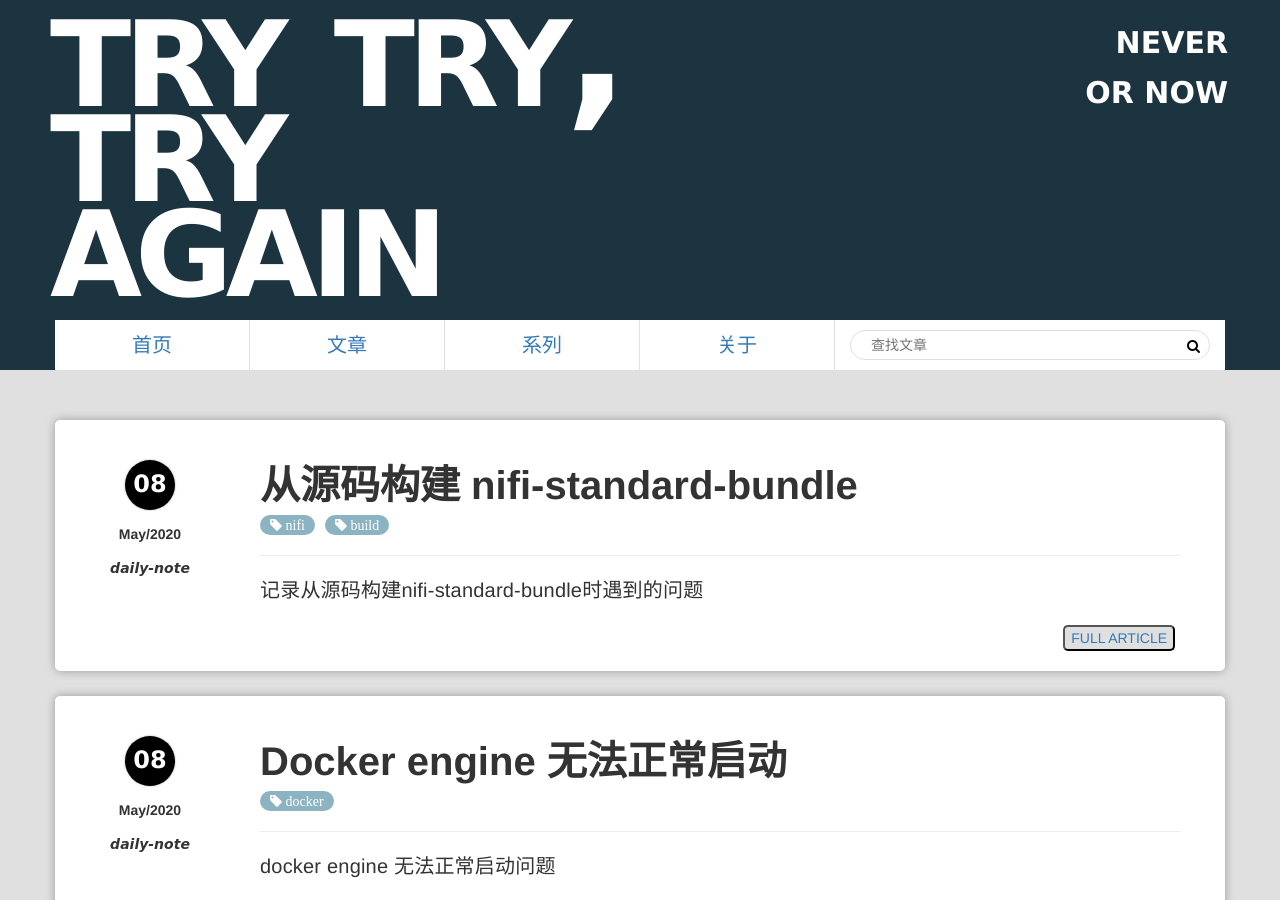
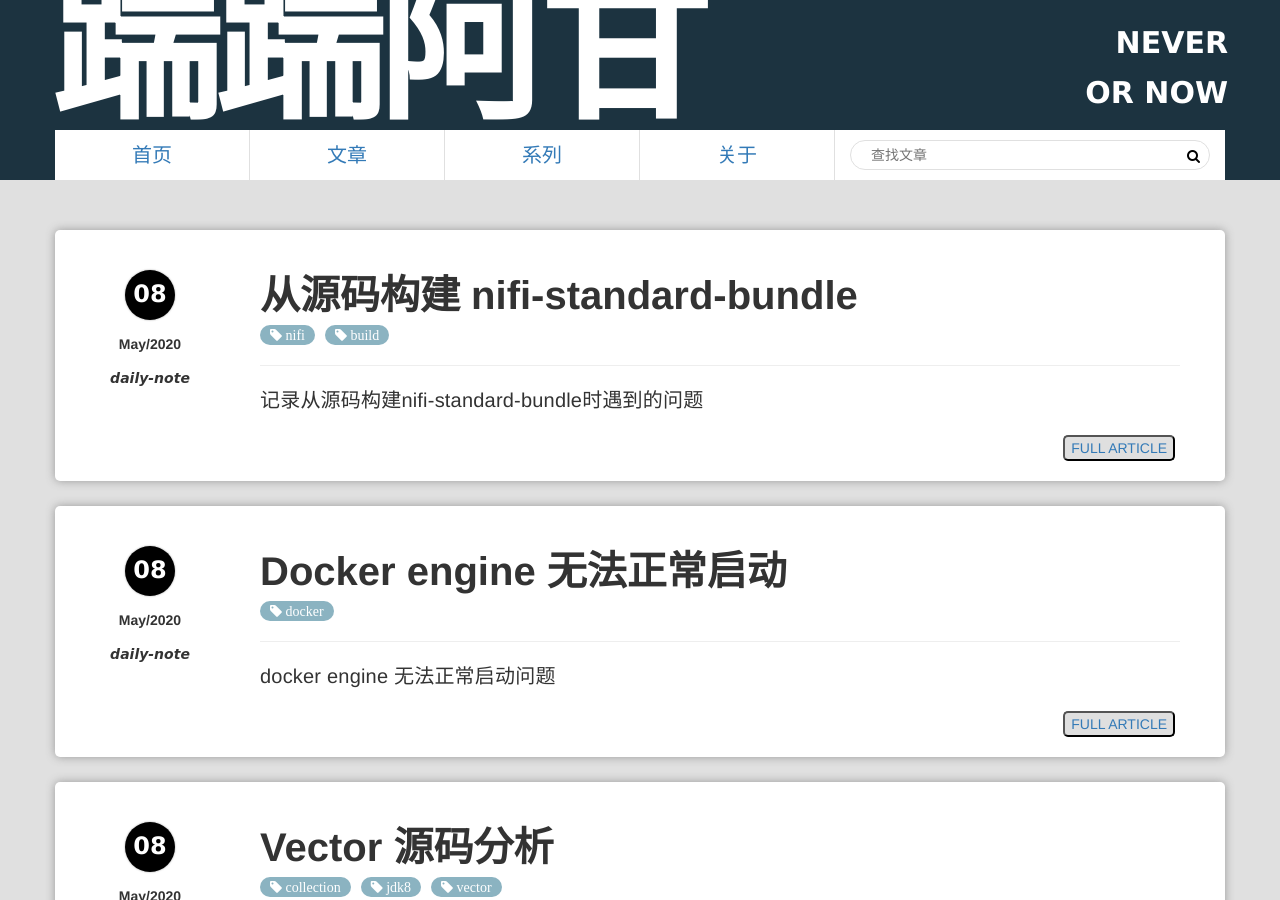
Before and after one commit to dophinlife/dophinlife.github.io, a Jekyll site: the page built from index.html, in a window 1280 px wide and 900 px high. Built offline with Jekyll 4.4.1, drawn with Linux system fonts in a browser that asks for light colours; the list of posts is cut into pages by our own code.

Commit message:
micro modification

```diff
--- a/_config.yml
+++ b/_config.yml
@@ -20,7 +20,7 @@
 excerpt_separator: "[-----]"
 
 url: https://dophinlife.github.io/ # Required: replace this with your domain
-name: try try, try again # Required: will be displayed on every page's header
+name: 踹踹阿甘 # Required: will be displayed on every page's header
 title: "Dophinlife's personal blog" # Required: site's default title
 shout: # Required: **TWO** lines, will be displayed on page's header.
   - NEVER
```
